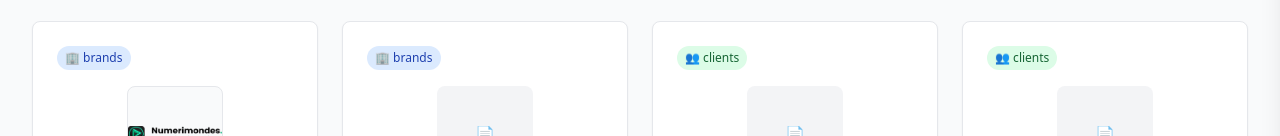
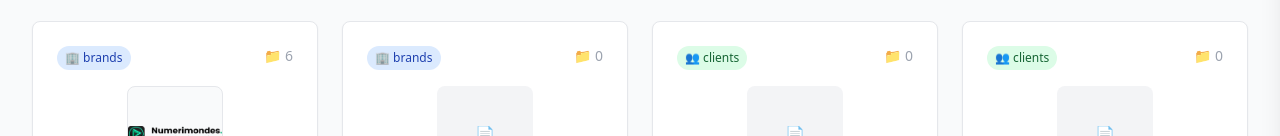
Before and after one commit to numerimondes/.github, a plain HTML site: page index.html in a window 1280 px wide. Shown: the part 268-404 px from the top of the page. Drawn offline with nearby package versions, Linux system fonts and the light colour scheme.

Commit message:
Initial Commit

```diff
--- a/index.html
+++ b/index.html
@@ -488,7 +488,7 @@
               ${typeEmojis[asset.type]} ${asset.type}
             </span>
             <button onclick="showAllAssets('${asset.name}', '${asset.type}')"
-                    class="text-gray-400 hover:text-gray-600 text-sm opacity-0 group-hover:opacity-100 transition-opacity">
+                    class="text-gray-400 hover:text-gray-600 text-sm opacity-100">
               📁 ${asset.allFiles.length}
             </button>
           </div>
```
